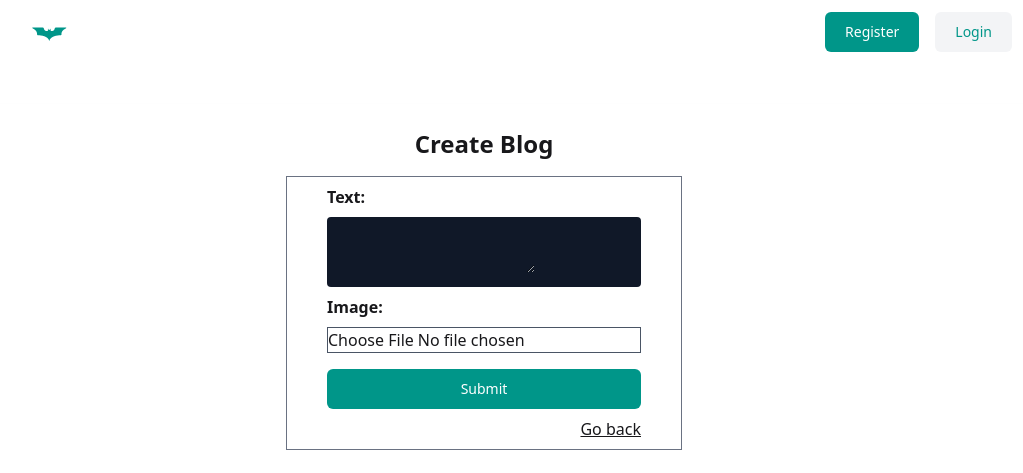
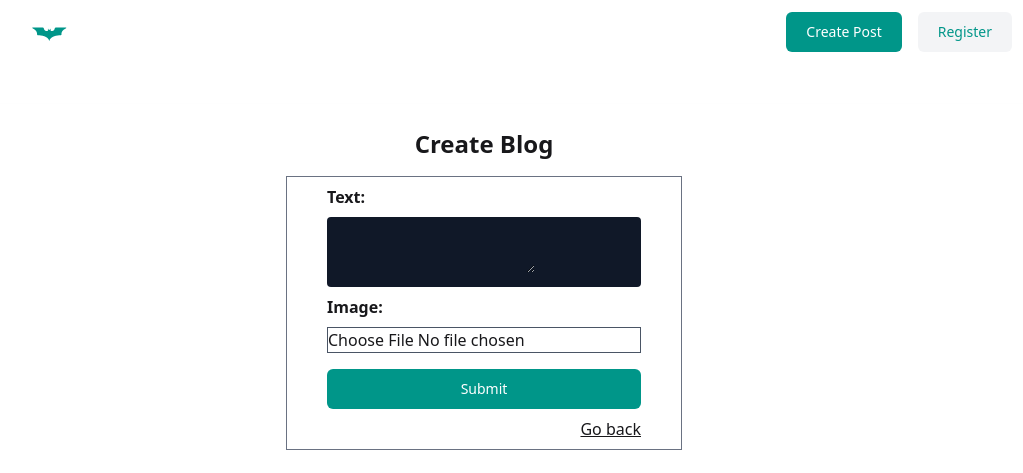
Before and after one commit to AbhayPratap05/Blogify, a Django app: template blogger/blogs/templates/blog_form.html in a window 1280 px wide. Shown: the top 473 px of the page, without its empty margins (156-1179 px from the left). Run offline with Django 5.2, Linux system fonts and the light colour scheme; the template is opened without the code that fills it, so the values that code supplies are empty, except form fields; tables that the repository leaves empty hold one stand-in row (values such as "Sample post"); form fields are guessed from the names that the template uses; style sheets or scripts are compiled from the project's sources; some libraries are stand-ins or nearby versions.

Commit message:
layout changes

```diff
--- a/blogger/templates/layout.html
+++ b/blogger/templates/layout.html
@@ -36,14 +36,14 @@
             </nav>
 
             <div class="flex items-center gap-4">
-              {% if user.is_authenticated %}
               <div class="sm:flex sm:gap-4">
                 <a
-                  class="cursor-pointer block rounded-md bg-teal-600 px-5 py-2.5 text-sm font-medium text-white transition hover:bg-teal-700 dark:hover:bg-teal-500"
-                  href="{% url "blog_create" %}"
+                class="cursor-pointer block rounded-md bg-teal-600 px-5 py-2.5 text-sm font-medium text-white transition hover:bg-teal-700 dark:hover:bg-teal-500"
+                href="{% url "blog_create" %}"
                 >
-                  Create Post
-                </a>
+                Create Post
+              </a>
+              {% if user.is_authenticated %}
                 <form action="{% url "logout" %}" method="post">
                   {% csrf_token %}
                   <button
@@ -54,21 +54,13 @@
 
               </div>
               {% else %}
-              <div class="sm:flex sm:gap-4">
-                <a
-                  class="cursor-pointer block rounded-md bg-teal-600 px-5 py-2.5 text-sm font-medium text-white transition hover:bg-teal-700 dark:hover:bg-teal-500"
+                  <a
+                  class="cursor-pointer hidden rounded-md bg-gray-100 px-5 py-2.5 text-sm font-medium text-teal-600 transition hover:text-teal-600/75 sm:block dark:bg-gray-800 dark:text-white dark:hover:text-white/75"
                   href="{% url "register" %}"
                 >
                   Register
                 </a>
-                  <a
-                  class="cursor-pointer hidden rounded-md bg-gray-100 px-5 py-2.5 text-sm font-medium text-teal-600 transition hover:text-teal-600/75 sm:block dark:bg-gray-800 dark:text-white dark:hover:text-white/75"
-                  href="{% url "login" %}"
-                >
-                  Login
-                </a>
 
-              </div>
               {% endif %}
 
               <button
```
